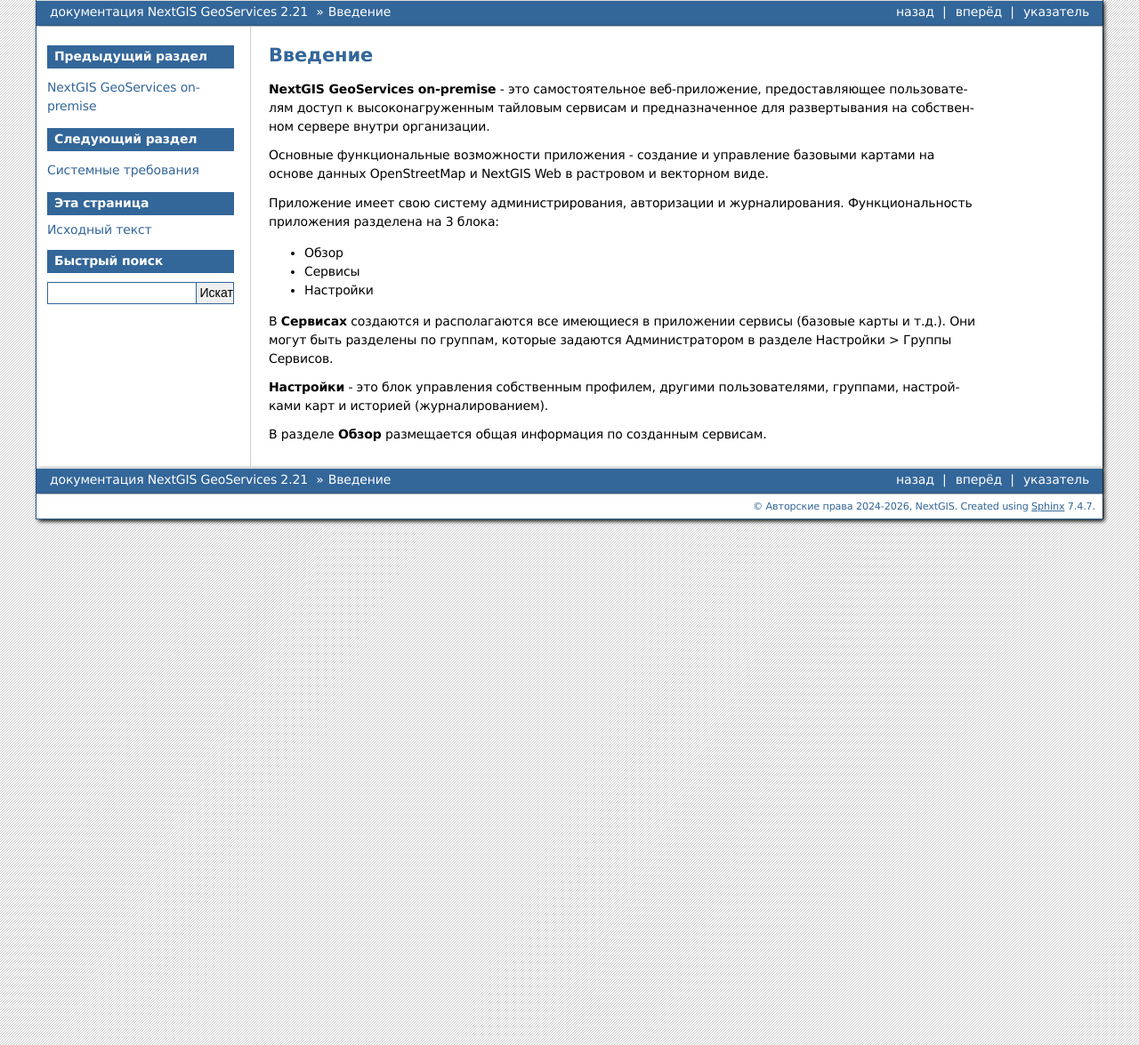
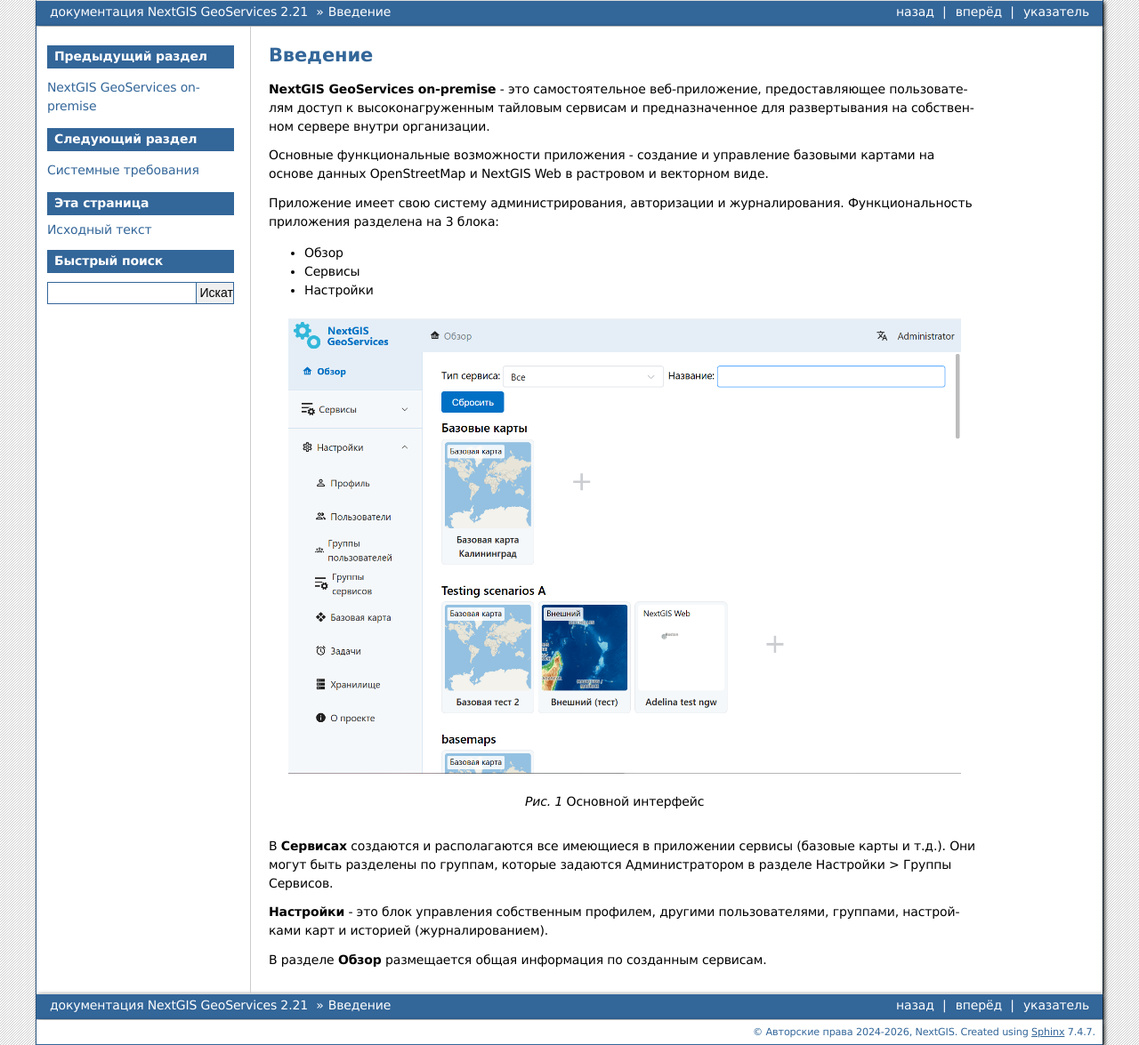
Before and after one commit to nextgis/docs_geoserv_prem, a Sphinx documentation site: the page built from source/intro.rst, in a window 1280 px wide. Shown: the whole page at 89% size. Built offline with Sphinx 7.4.7, drawn with Linux system fonts in a browser that asks for light colours; formulas are drawn with MathJax 3.

Commit message:
Update intro.rst
add screenshot

```diff
--- a/source/intro.rst
+++ b/source/intro.rst
@@ -17,6 +17,13 @@
 * Сервисы
 * Настройки
 
+.. figure:: _static/gs_overview_ru.png
+   :name: gs_overview_pic
+   :align: center
+   :width: 20cm
+
+   Основной интерфейс
+
 В **Сервисах** создаются и располагаются все имеющиеся в приложении сервисы (базовые карты и т.д.). Они могут быть разделены по группам, которые задаются Администратором в разделе Настройки > Группы Сервисов.
 
 **Настройки** - это блок управления собственным профилем, другими пользователями, группами, настройками карт и историей (журналированием).
```
